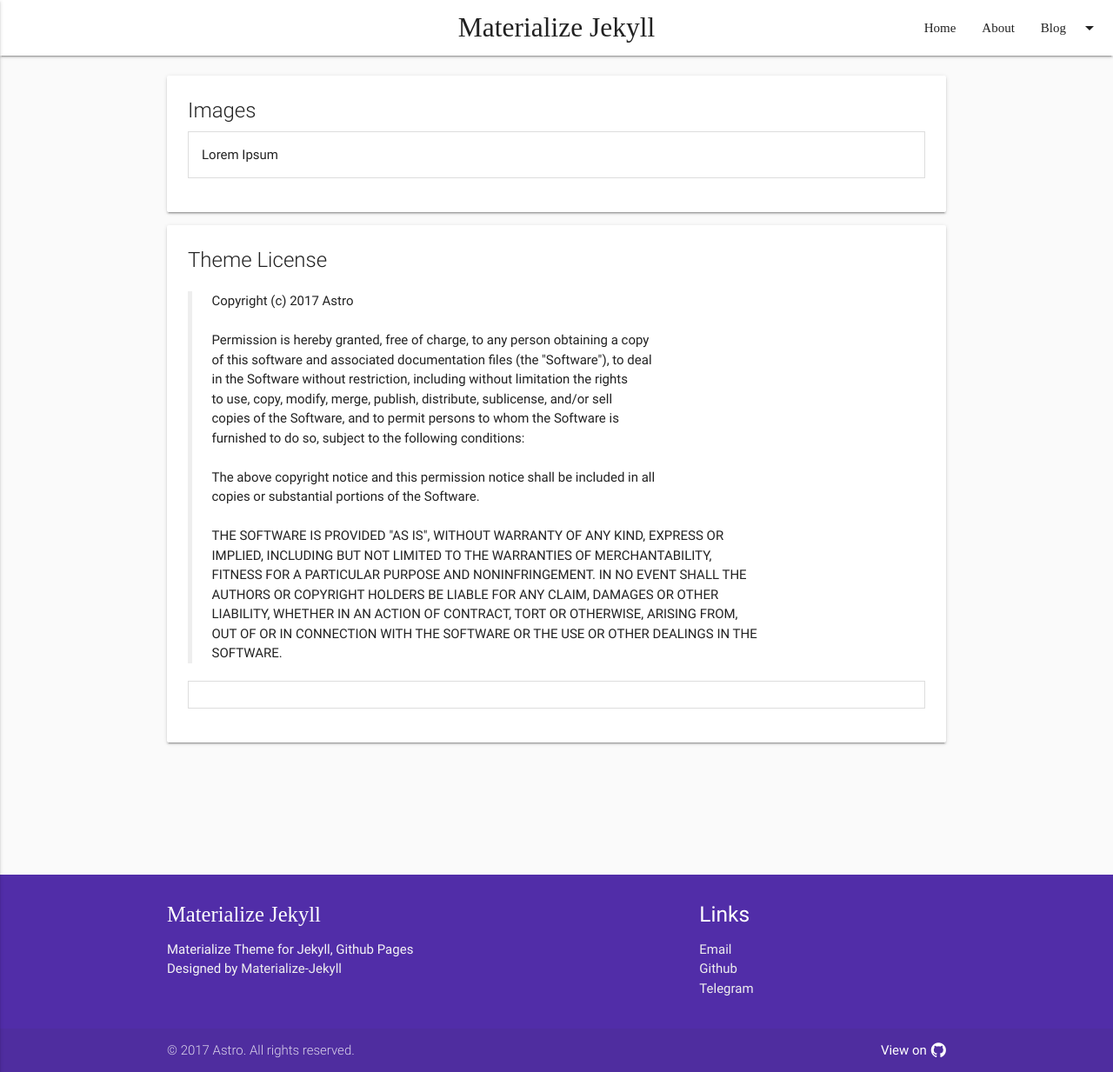
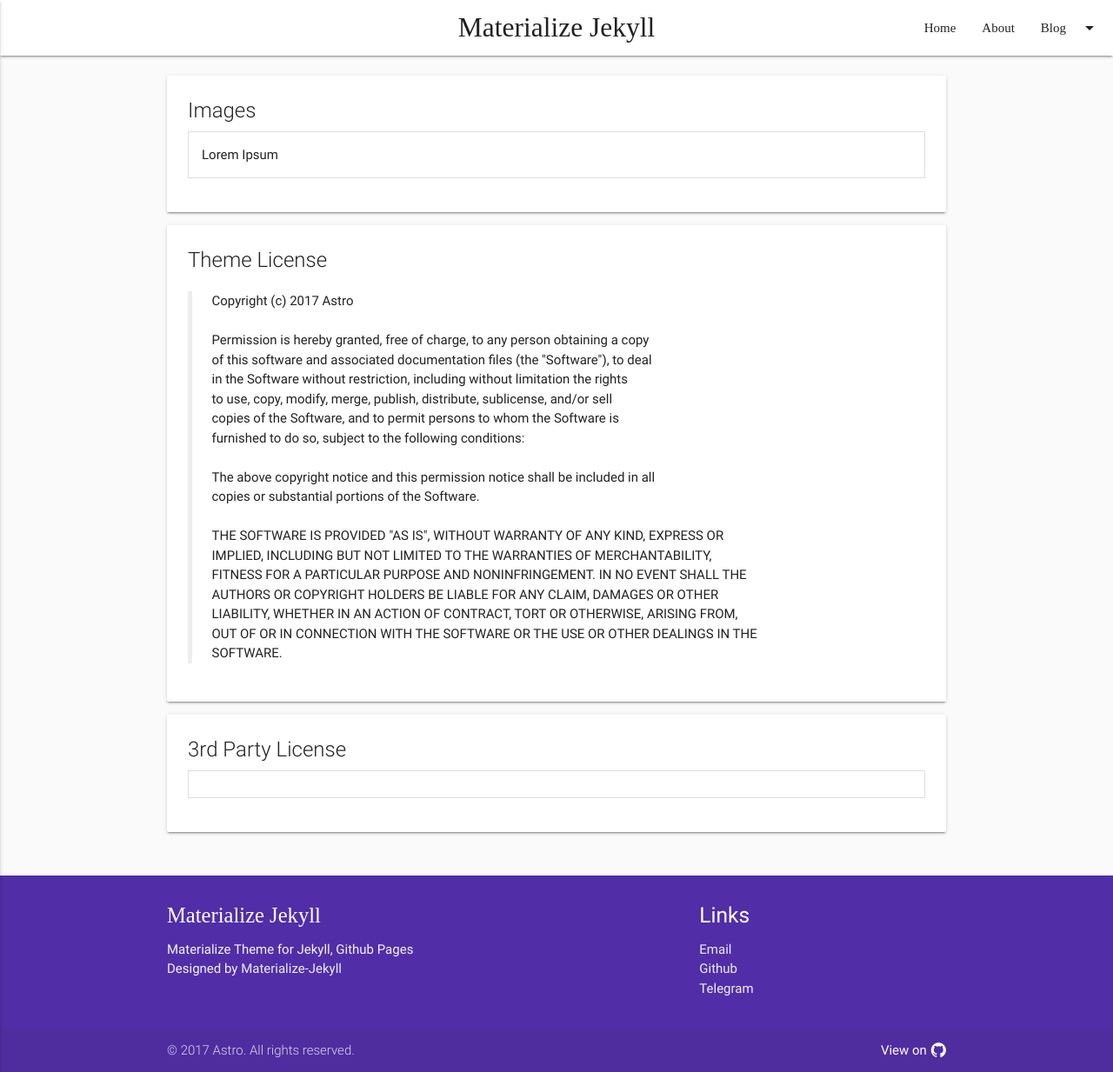
Before and after one commit to Astro36/materialize-jekyll, a Jekyll site: the page built from resources.html, in a window 1280 px wide and 1233 px high. Shown: the whole window at 87% size. Built offline with Jekyll 4.4.1, drawn with Linux system fonts in a browser that asks for light colours; nearby versions of some CDN libraries; some web fonts are replaced.

Commit message:
Update resources.html

```diff
--- a/resources.html
+++ b/resources.html
@@ -52,6 +52,13 @@
                 OUT OF OR IN CONNECTION WITH THE SOFTWARE OR THE USE OR OTHER DEALINGS IN THE<br>
                 SOFTWARE.
               </blockquote>
+            </div>
+          </div>
+        </article>
+        <article>
+          <div class="card">
+            <div class="card-content">
+              <span class="card-title">3rd Party License</span>
               <ul class="collapsible" data-collapsible="expandable">
                 <li>
                   <div class="collapsible-header"></div>
```
